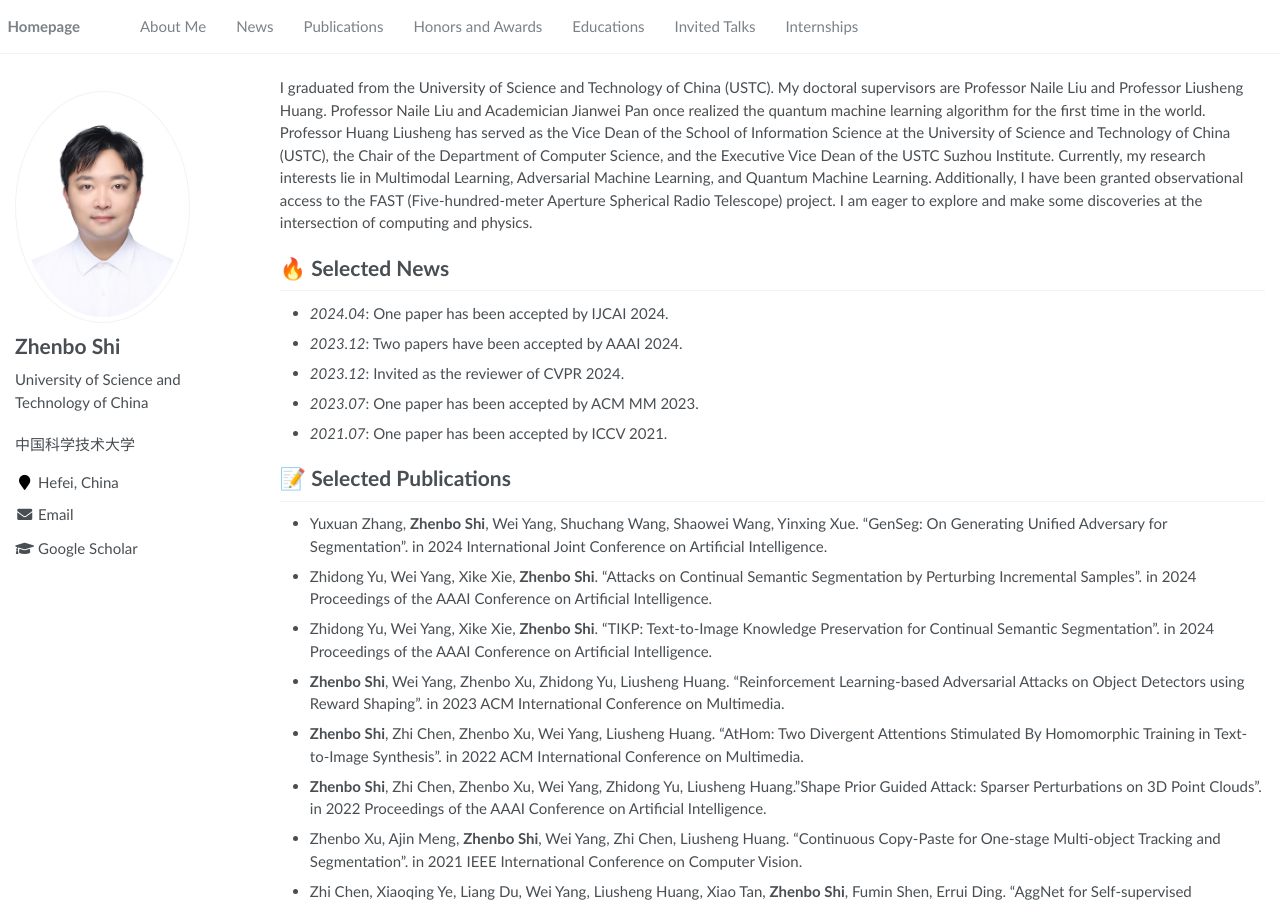
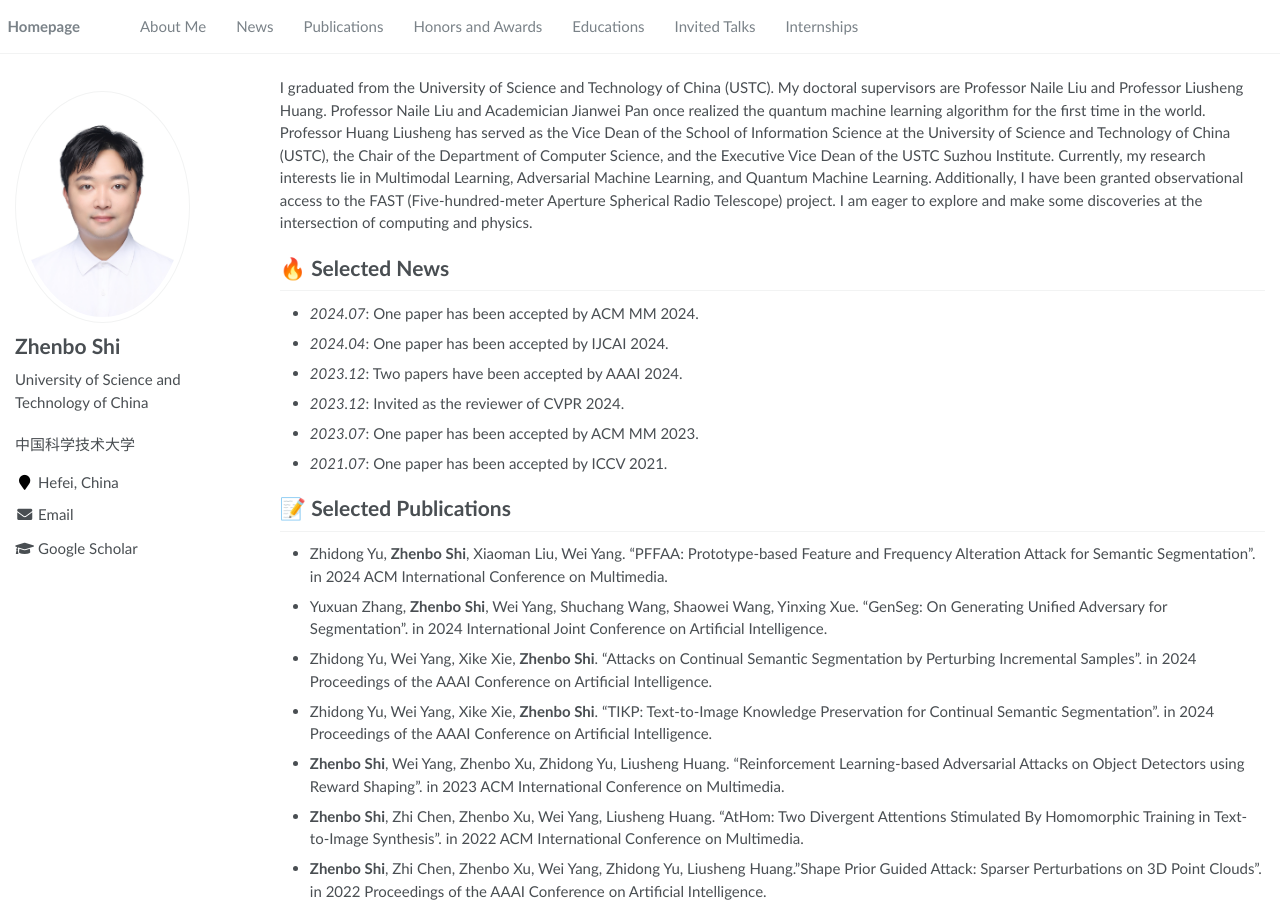
Before and after one commit to shizhenbo/shizhenbo.github.io, a Jekyll site: the page built from _pages/about.md, in a window 1280 px wide and 900 px high. Built offline with Jekyll 4.4.1, drawn with Linux system fonts in a browser that asks for light colours.

Commit message:
Update about.md

```diff
--- a/_pages/about.md
+++ b/_pages/about.md
@@ -20,6 +20,7 @@ Currently, my research interests lie in Multimodal Learning, Adversarial Machine
 
 # 🔥 Selected News
 
+- *2024.07*: One paper has been accepted by ACM MM 2024.
 - *2024.04*: One paper has been accepted by IJCAI 2024.
 - *2023.12*: Two papers have been accepted by AAAI 2024.
 - *2023.12*: Invited as the reviewer of CVPR 2024.
@@ -28,6 +29,7 @@ Currently, my research interests lie in Multimodal Learning, Adversarial Machine
 
 # 📝 Selected Publications
 
+- Zhidong Yu, **Zhenbo Shi**, Xiaoman Liu, Wei Yang. "PFFAA: Prototype-based Feature and Frequency Alteration Attack for Semantic Segmentation". in 2024 ACM International Conference on Multimedia.
 - Yuxuan Zhang, **Zhenbo Shi**, Wei Yang, Shuchang Wang, Shaowei Wang, Yinxing Xue. "GenSeg: On Generating Unified Adversary for Segmentation". in 2024 International Joint Conference on Artificial Intelligence.
 - Zhidong Yu, Wei Yang, Xike Xie, **Zhenbo Shi**. "Attacks on Continual Semantic Segmentation by Perturbing Incremental Samples". in 2024 Proceedings of the AAAI Conference on Artificial Intelligence.
 - Zhidong Yu, Wei Yang, Xike Xie, **Zhenbo Shi**. "TIKP: Text-to-Image Knowledge Preservation for Continual Semantic Segmentation". in 2024 Proceedings of the AAAI Conference on Artificial Intelligence.
```
